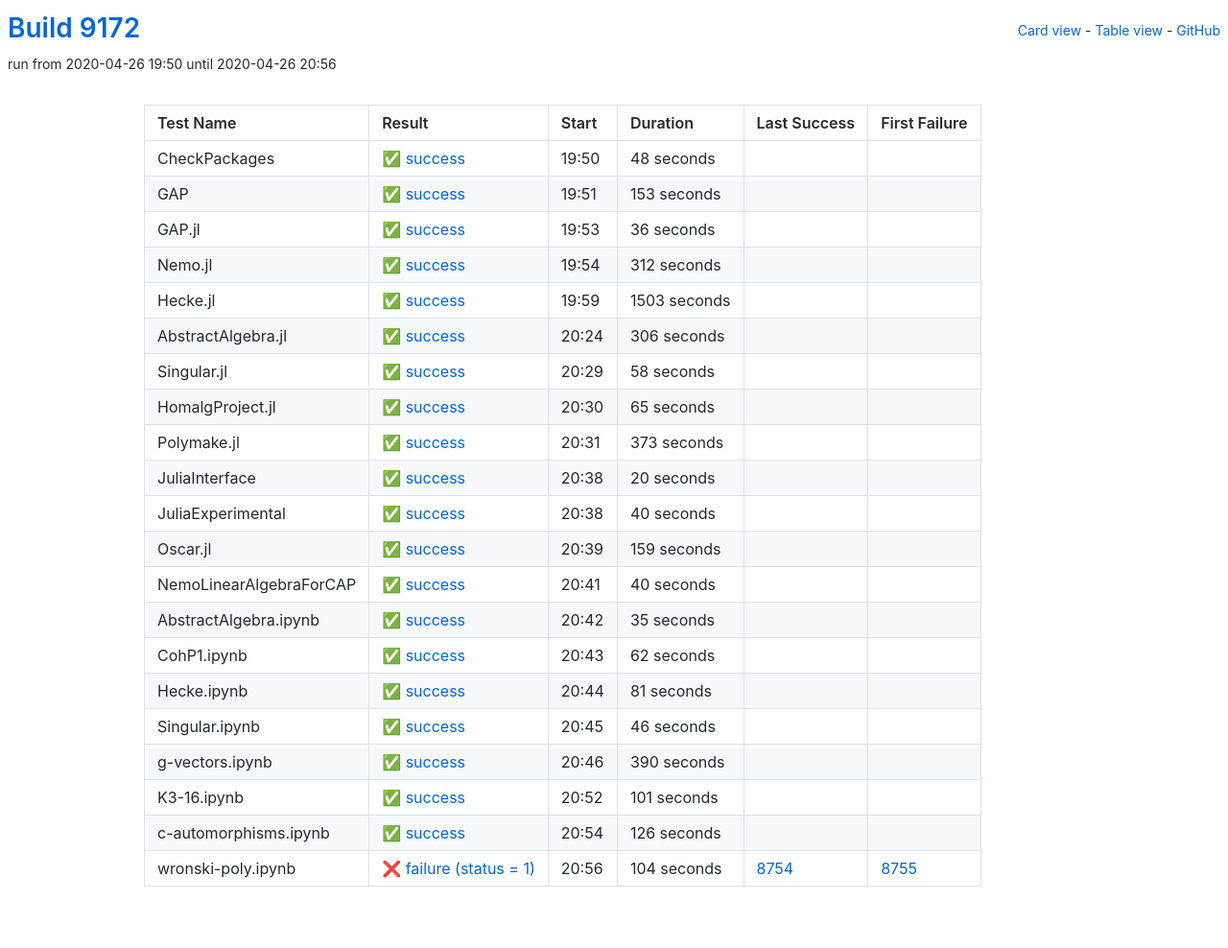
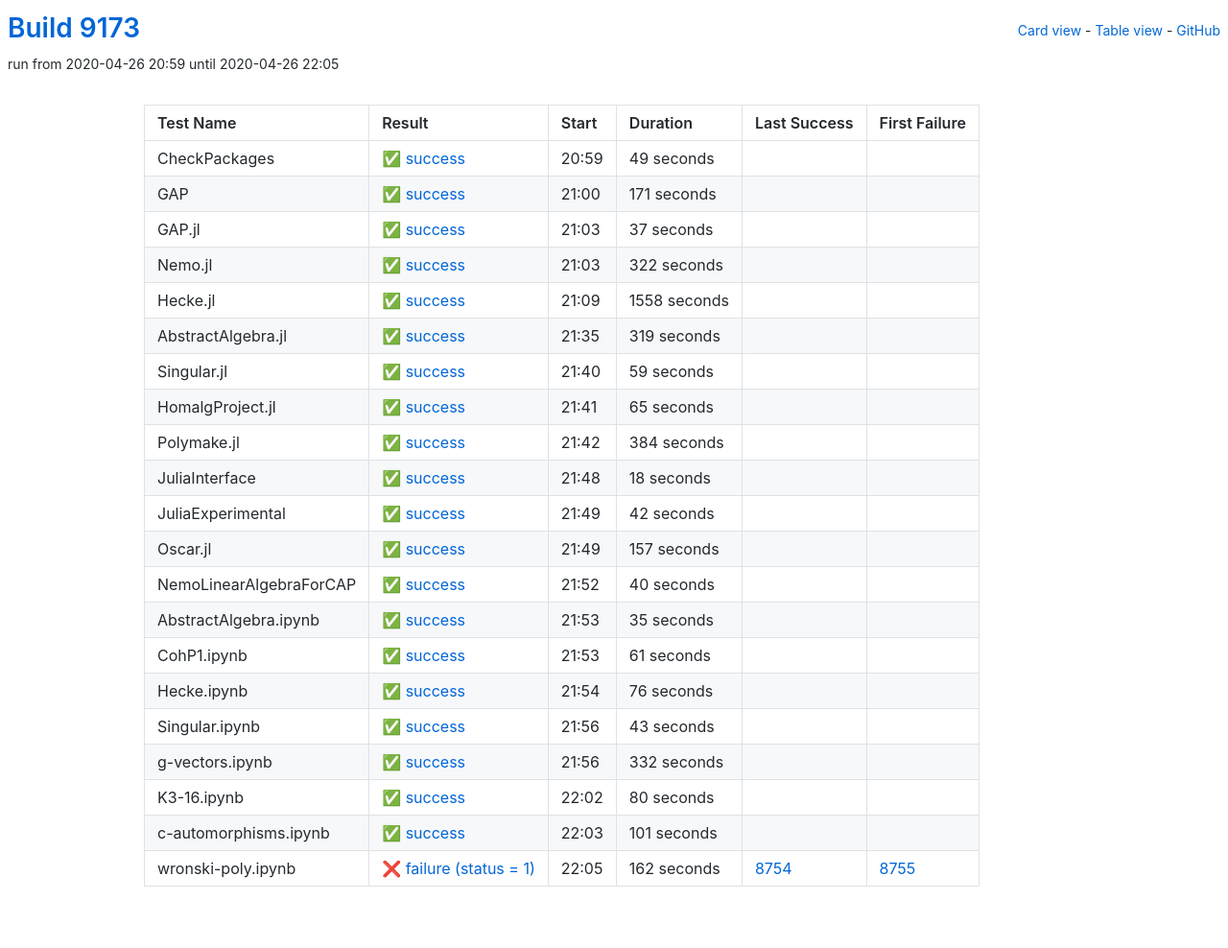
Before and after one commit to oscar-system/oscar-ci-status, a Jekyll site: the page built from table.html, in a window 1280 px wide. Shown: the whole page at 96% size. Built offline with Jekyll 4.4.1, drawn with Linux system fonts in a browser that asks for light colours.

Commit message:
Build 9173

```diff
--- a/_data/ci.yml
+++ b/_data/ci.yml
@@ -1,82 +1,82 @@
-build: 9172
-build_url: https://oscarci.mathematik.uni-kl.de/job/oscar/9172/
+build: 9173
+build_url: https://oscarci.mathematik.uni-kl.de/job/oscar/9173/
 job: oscar
 tests:
-- duration: 48
+- duration: 49
   exitcode: 0
   first_failure: false
   first_failure_url: null
   last_success: false
   last_success_url: null
-  log: https://oscarci.mathematik.uni-kl.de/job/oscar/9172/artifact/logs/build-9172/CheckPackages.log
+  log: https://oscarci.mathematik.uni-kl.de/job/oscar/9173/artifact/logs/build-9173/CheckPackages.log
   name: CheckPackages
-  start: 2020-04-26 19:50
+  start: 2020-04-26 20:59
   status: success
   success: true
-- duration: 153
+- duration: 171
   exitcode: 0
   first_failure: false
   first_failure_url: null
   last_success: false
   last_success_url: null
-  log: https://oscarci.mathematik.uni-kl.de/job/oscar/9172/artifact/logs/build-9172/GAP.log
+  log: https://oscarci.mathematik.uni-kl.de/job/oscar/9173/artifact/logs/build-9173/GAP.log
   name: GAP
-  start: 2020-04-26 19:51
+  start: 2020-04-26 21:00
   status: success
   success: true
-- duration: 36
+- duration: 37
   exitcode: 0
   first_failure: false
   first_failure_url: null
   last_success: false
   last_success_url: null
-  log: https://oscarci.mathematik.uni-kl.de/job/oscar/9172/artifact/logs/build-9172/GAP.jl.log
+  log: https://oscarci.mathematik.uni-kl.de/job/oscar/9173/artifact/logs/build-9173/GAP.jl.log
   name: GAP.jl
-  start: 2020-04-26 19:53
+  start: 2020-04-26 21:03
   status: success
   success: true
-- duration: 312
+- duration: 322
   exitcode: 0
   first_failure: false
   first_failure_url: null
   last_success: false
   last_success_url: null
-  log: https://oscarci.mathematik.uni-kl.de/job/oscar/9172/artifact/logs/build-9172/Nemo.jl.log
+  log: https://oscarci.mathematik.uni-kl.de/job/oscar/9173/artifact/logs/build-9173/Nemo.jl.log
   name: Nemo.jl
-  start: 2020-04-26 19:54
+  start: 2020-04-26 21:03
   status: success
   success: true
-- duration: 1503
+- duration: 1558
   exitcode: 0
   first_failure: false
   first_failure_url: null
   last_success: false
   last_success_url: null
-  log: https://oscarci.mathematik.uni-kl.de/job/oscar/9172/artifact/logs/build-9172/Hecke.jl.log
+  log: https://oscarci.mathematik.uni-kl.de/job/oscar/9173/artifact/logs/build-9173/Hecke.jl.log
   name: Hecke.jl
-  start: 2020-04-26 19:59
+  start: 2020-04-26 21:09
   status: success
   success: true
-- duration: 306
+- duration: 319
   exitcode: 0
   first_failure: false
   first_failure_url: null
   last_success: false
   last_success_url: null
-  log: https://oscarci.mathematik.uni-kl.de/job/oscar/9172/artifact/logs/build-9172/AbstractAlgebra.jl.log
+  log: https://oscarci.mathematik.uni-kl.de/job/oscar/9173/artifact/logs/build-9173/AbstractAlgebra.jl.log
   name: AbstractAlgebra.jl
-  start: 2020-04-26 20:24
+  start: 2020-04-26 21:35
   status: success
   success: true
-- duration: 58
+- duration: 59
   exitcode: 0
   first_failure: false
   first_failure_url: null
   last_success: false
   last_success_url: null
-  log: https://oscarci.mathematik.uni-kl.de/job/oscar/9172/artifact/logs/build-9172/Singular.jl.log
+  log: https://oscarci.mathematik.uni-kl.de/job/oscar/9173/artifact/logs/build-9173/Singular.jl.log
   name: Singular.jl
-  start: 2020-04-26 20:29
+  start: 2020-04-26 21:40
   status: success
   success: true
 - duration: 65
@@ -85,31 +85,53 @@ tests:
   first_failure_url: null
   last_success: false
   last_success_url: null
-  log: https://oscarci.mathematik.uni-kl.de/job/oscar/9172/artifact/logs/build-9172/HomalgProject.jl.log
+  log: https://oscarci.mathematik.uni-kl.de/job/oscar/9173/artifact/logs/build-9173/HomalgProject.jl.log
   name: HomalgProject.jl
-  start: 2020-04-26 20:30
+  start: 2020-04-26 21:41
   status: success
   success: true
-- duration: 373
+- duration: 384
   exitcode: 0
   first_failure: false
   first_failure_url: null
   last_success: false
   last_success_url: null
-  log: https://oscarci.mathematik.uni-kl.de/job/oscar/9172/artifact/logs/build-9172/Polymake.jl.log
+  log: https://oscarci.mathematik.uni-kl.de/job/oscar/9173/artifact/logs/build-9173/Polymake.jl.log
   name: Polymake.jl
-  start: 2020-04-26 20:31
+  start: 2020-04-26 21:42
   status: success
   success: true
-- duration: 20
+- duration: 18
   exitcode: 0
   first_failure: false
   first_failure_url: null
   last_success: false
   last_success_url: null
-  log: https://oscarci.mathematik.uni-kl.de/job/oscar/9172/artifact/logs/build-9172/JuliaInterface.log
+  log: https://oscarci.mathematik.uni-kl.de/job/oscar/9173/artifact/logs/build-9173/JuliaInterface.log
   name: JuliaInterface
-  start: 2020-04-26 20:38
+  start: 2020-04-26 21:48
+  status: success
+  success: true
+- duration: 42
+  exitcode: 0
+  first_failure: false
+  first_failure_url: null
+  last_success: false
+  last_success_url: null
+  log: https://oscarci.mathematik.uni-kl.de/job/oscar/9173/artifact/logs/build-9173/JuliaExperimental.log
+  name: JuliaExperimental
+  start: 2020-04-26 21:49
+  status: success
+  success: true
+- duration: 157
+  exitcode: 0
+  first_failure: false
+  first_failure_url: null
+  last_success: false
+  last_success_url: null
+  log: https://oscarci.mathematik.uni-kl.de/job/oscar/9173/artifact/logs/build-9173/Oscar.jl.log
+  name: Oscar.jl
+  start: 2020-04-26 21:49
   status: success
   success: true
 - duration: 40
@@ -118,31 +140,9 @@ tests:
   first_failure_url: null
   last_success: false
   last_success_url: null
-  log: https://oscarci.mathematik.uni-kl.de/job/oscar/9172/artifact/logs/build-9172/JuliaExperimental.log
-  name: JuliaExperimental
-  start: 2020-04-26 20:38
-  status: success
-  success: true
-- duration: 159
-  exitcode: 0
-  first_failure: false
-  first_failure_url: null
-  last_success: false
-  last_success_url: null
-  log: https://oscarci.mathematik.uni-kl.de/job/oscar/9172/artifact/logs/build-9172/Oscar.jl.log
-  name: Oscar.jl
-  start: 2020-04-26 20:39
-  status: success
-  success: true
-- duration: 40
-  exitcode: 0
-  first_failure: false
-  first_failure_url: null
-  last_success: false
-  last_success_url: null
-  log: https://oscarci.mathematik.uni-kl.de/job/oscar/9172/artifact/logs/build-9172/NemoLinearAlgebraForCAP.log
+  log: https://oscarci.mathematik.uni-kl.de/job/oscar/9173/artifact/logs/build-9173/NemoLinearAlgebraForCAP.log
   name: NemoLinearAlgebraForCAP
-  start: 2020-04-26 20:41
+  start: 2020-04-26 21:52
   status: success
   success: true
 - duration: 35
@@ -151,53 +151,64 @@ tests:
   first_failure_url: null
   last_success: false
   last_success_url: null
-  log: https://oscarci.mathematik.uni-kl.de/job/oscar/9172/artifact/logs/build-9172/AbstractAlgebra.ipynb.log
+  log: https://oscarci.mathematik.uni-kl.de/job/oscar/9173/artifact/logs/build-9173/AbstractAlgebra.ipynb.log
   name: AbstractAlgebra.ipynb
-  start: 2020-04-26 20:42
+  start: 2020-04-26 21:53
   status: success
   success: true
-- duration: 62
+- duration: 61
   exitcode: 0
   first_failure: false
   first_failure_url: null
   last_success: false
   last_success_url: null
-  log: https://oscarci.mathematik.uni-kl.de/job/oscar/9172/artifact/logs/build-9172/CohP1.ipynb.log
+  log: https://oscarci.mathematik.uni-kl.de/job/oscar/9173/artifact/logs/build-9173/CohP1.ipynb.log
   name: CohP1.ipynb
-  start: 2020-04-26 20:43
+  start: 2020-04-26 21:53
   status: success
   success: true
-- duration: 81
+- duration: 76
   exitcode: 0
   first_failure: false
   first_failure_url: null
   last_success: false
   last_success_url: null
-  log: https://oscarci.mathematik.uni-kl.de/job/oscar/9172/artifact/logs/build-9172/Hecke.ipynb.log
+  log: https://oscarci.mathematik.uni-kl.de/job/oscar/9173/artifact/logs/build-9173/Hecke.ipynb.log
   name: Hecke.ipynb
-  start: 2020-04-26 20:44
+  start: 2020-04-26 21:54
   status: success
   success: true
-- duration: 46
+- duration: 43
   exitcode: 0
   first_failure: false
   first_failure_url: null
   last_success: false
   last_success_url: null
-  log: https://oscarci.mathematik.uni-kl.de/job/oscar/9172/artifact/logs/build-9172/Singular.ipynb.log
+  log: https://oscarci.mathematik.uni-kl.de/job/oscar/9173/artifact/logs/build-9173/Singular.ipynb.log
   name: Singular.ipynb
-  start: 2020-04-26 20:45
+  start: 2020-04-26 21:56
   status: success
   success: true
-- duration: 390
+- duration: 332
   exitcode: 0
   first_failure: false
   first_failure_url: null
   last_success: false
   last_success_url: null
-  log: https://oscarci.mathematik.uni-kl.de/job/oscar/9172/artifact/logs/build-9172/g-vectors.ipynb.log
+  log: https://oscarci.mathematik.uni-kl.de/job/oscar/9173/artifact/logs/build-9173/g-vectors.ipynb.log
   name: g-vectors.ipynb
-  start: 2020-04-26 20:46
+  start: 2020-04-26 21:56
+  status: success
+  success: true
+- duration: 80
+  exitcode: 0
+  first_failure: false
+  first_failure_url: null
+  last_success: false
+  last_success_url: null
+  log: https://oscarci.mathematik.uni-kl.de/job/oscar/9173/artifact/logs/build-9173/K3-16.ipynb.log
+  name: K3-16.ipynb
+  start: 2020-04-26 22:02
   status: success
   success: true
 - duration: 101
@@ -206,30 +217,19 @@ tests:
   first_failure_url: null
   last_success: false
   last_success_url: null
-  log: https://oscarci.mathematik.uni-kl.de/job/oscar/9172/artifact/logs/build-9172/K3-16.ipynb.log
-  name: K3-16.ipynb
-  start: 2020-04-26 20:52
+  log: https://oscarci.mathematik.uni-kl.de/job/oscar/9173/artifact/logs/build-9173/c-automorphisms.ipynb.log
+  name: c-automorphisms.ipynb
+  start: 2020-04-26 22:03
   status: success
   success: true
-- duration: 126
-  exitcode: 0
-  first_failure: false
-  first_failure_url: null
-  last_success: false
-  last_success_url: null
-  log: https://oscarci.mathematik.uni-kl.de/job/oscar/9172/artifact/logs/build-9172/c-automorphisms.ipynb.log
-  name: c-automorphisms.ipynb
-  start: 2020-04-26 20:54
-  status: success
-  success: true
-- duration: 104
+- duration: 162
   exitcode: 1
   first_failure: 8755
   first_failure_url: https://oscarci.mathematik.uni-kl.de/job/oscar/8755/
   last_success: 8754
   last_success_url: https://oscarci.mathematik.uni-kl.de/job/oscar/8754/
-  log: https://oscarci.mathematik.uni-kl.de/job/oscar/9172/artifact/logs/build-9172/wronski-poly.ipynb.log
+  log: https://oscarci.mathematik.uni-kl.de/job/oscar/9173/artifact/logs/build-9173/wronski-poly.ipynb.log
   name: wronski-poly.ipynb
-  start: 2020-04-26 20:56
+  start: 2020-04-26 22:05
   status: failure
   success: false
```
Also changed, not shown: README.md.
